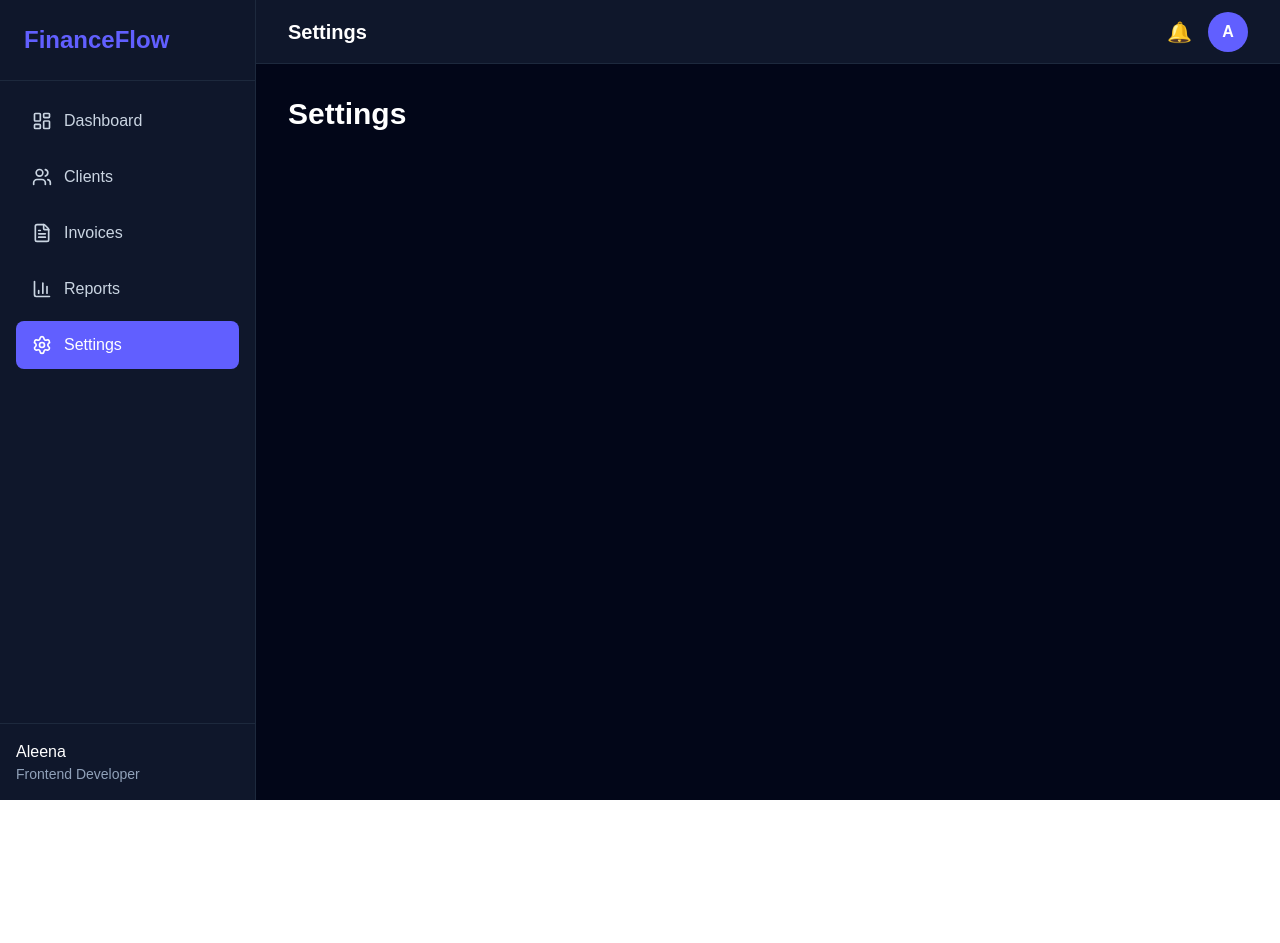
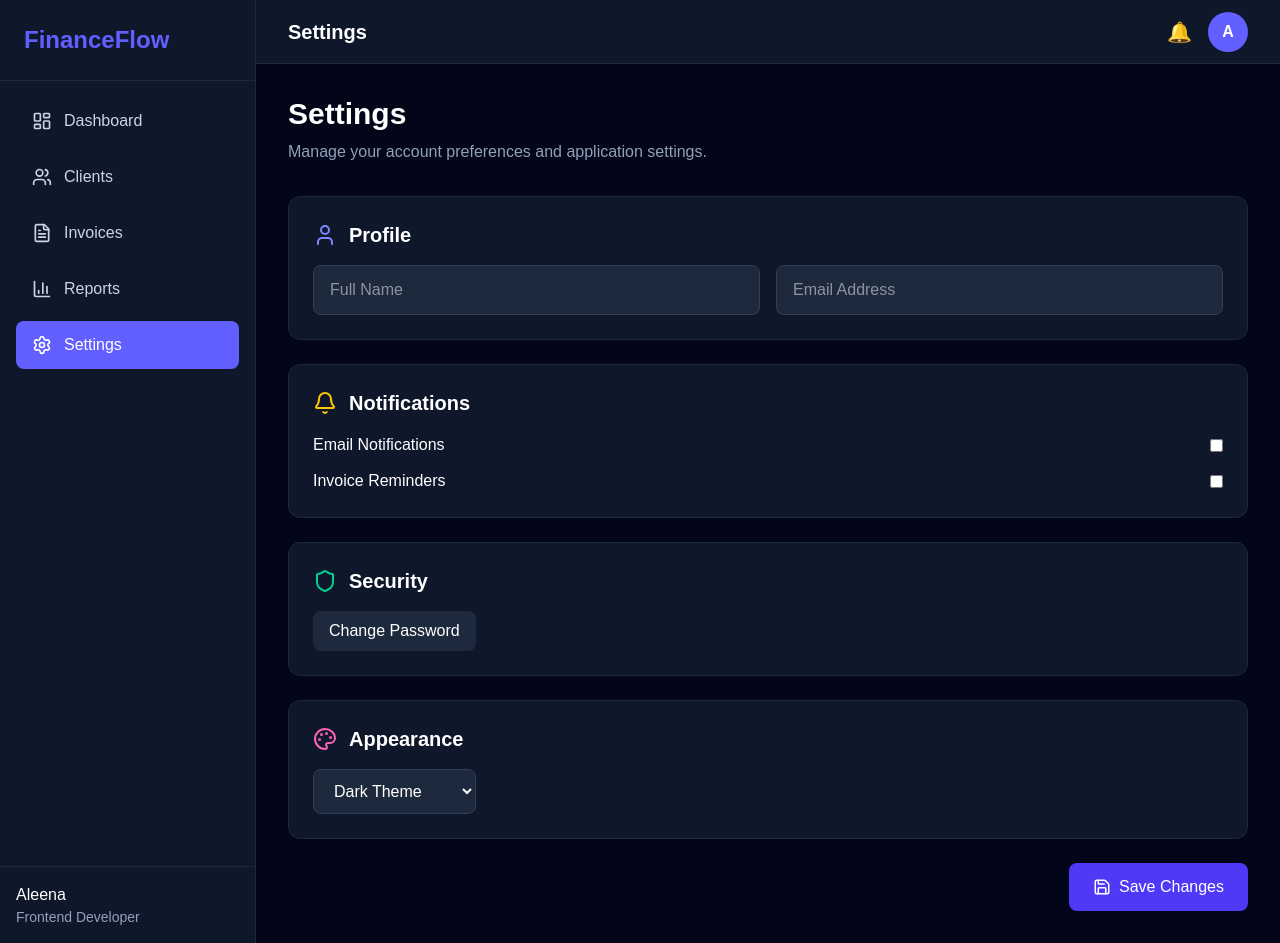
Before and after one commit to Aleena-Yameen/financeflow-saas, a Next.js app: page /settings in a window 1280 px wide. Before the commit the page ends 800 px from the top, so only its background shows below. Built offline with nearby package versions, Linux system fonts and the light colour scheme.

Commit message:
feat: add settings page layout

```diff
--- a/app/(protected)/settings/page.tsx
+++ b/app/(protected)/settings/page.tsx
@@ -1,3 +1,106 @@
+import {
+  User,
+  Bell,
+  Shield,
+  Palette,
+  Save,
+} from "lucide-react";
+
 export default function SettingsPage() {
-  return <h1 className="text-3xl font-bold">Settings</h1>;
+  return (
+    <div>
+      <div className="mb-8">
+        <h1 className="text-3xl font-bold">
+          Settings
+        </h1>
+
+        <p className="mt-2 text-slate-400">
+          Manage your account preferences and application settings.
+        </p>
+      </div>
+
+      <div className="space-y-6">
+
+        <div className="rounded-xl border border-slate-800 bg-slate-900 p-6">
+          <div className="mb-4 flex items-center gap-3">
+            <User className="text-indigo-400" />
+            <h2 className="text-xl font-semibold">
+              Profile
+            </h2>
+          </div>
+
+          <div className="grid gap-4 md:grid-cols-2">
+            <input
+              type="text"
+              placeholder="Full Name"
+              className="rounded-lg border border-slate-700 bg-slate-800 px-4 py-3 outline-none focus:border-indigo-500"
+            />
+
+            <input
+              type="email"
+              placeholder="Email Address"
+              className="rounded-lg border border-slate-700 bg-slate-800 px-4 py-3 outline-none focus:border-indigo-500"
+            />
+          </div>
+        </div>
+
+        <div className="rounded-xl border border-slate-800 bg-slate-900 p-6">
+          <div className="mb-4 flex items-center gap-3">
+            <Bell className="text-yellow-400" />
+            <h2 className="text-xl font-semibold">
+              Notifications
+            </h2>
+          </div>
+
+          <div className="space-y-3">
+            <label className="flex items-center justify-between">
+              <span>Email Notifications</span>
+              <input type="checkbox" />
+            </label>
+
+            <label className="flex items-center justify-between">
+              <span>Invoice Reminders</span>
+              <input type="checkbox" />
+            </label>
+          </div>
+        </div>
+
+        <div className="rounded-xl border border-slate-800 bg-slate-900 p-6">
+          <div className="mb-4 flex items-center gap-3">
+            <Shield className="text-emerald-400" />
+            <h2 className="text-xl font-semibold">
+              Security
+            </h2>
+          </div>
+
+          <button className="rounded-lg bg-slate-800 px-4 py-2 transition-colors hover:bg-slate-700">
+            Change Password
+          </button>
+        </div>
+
+        <div className="rounded-xl border border-slate-800 bg-slate-900 p-6">
+          <div className="mb-4 flex items-center gap-3">
+            <Palette className="text-pink-400" />
+            <h2 className="text-xl font-semibold">
+              Appearance
+            </h2>
+          </div>
+
+          <select className="rounded-lg border border-slate-700 bg-slate-800 px-4 py-3 outline-none focus:border-indigo-500">
+            <option>Dark Theme</option>
+            <option>Light Theme</option>
+            <option>System Default</option>
+          </select>
+        </div>
+
+        <div className="flex justify-end">
+          <button className="flex items-center gap-2 rounded-lg bg-indigo-600 px-6 py-3 font-medium transition-colors hover:bg-indigo-500">
+            <Save size={18} />
+            Save Changes
+          </button>
+        </div>
+
+      </div>
+    </div>
+  );
 }
```
